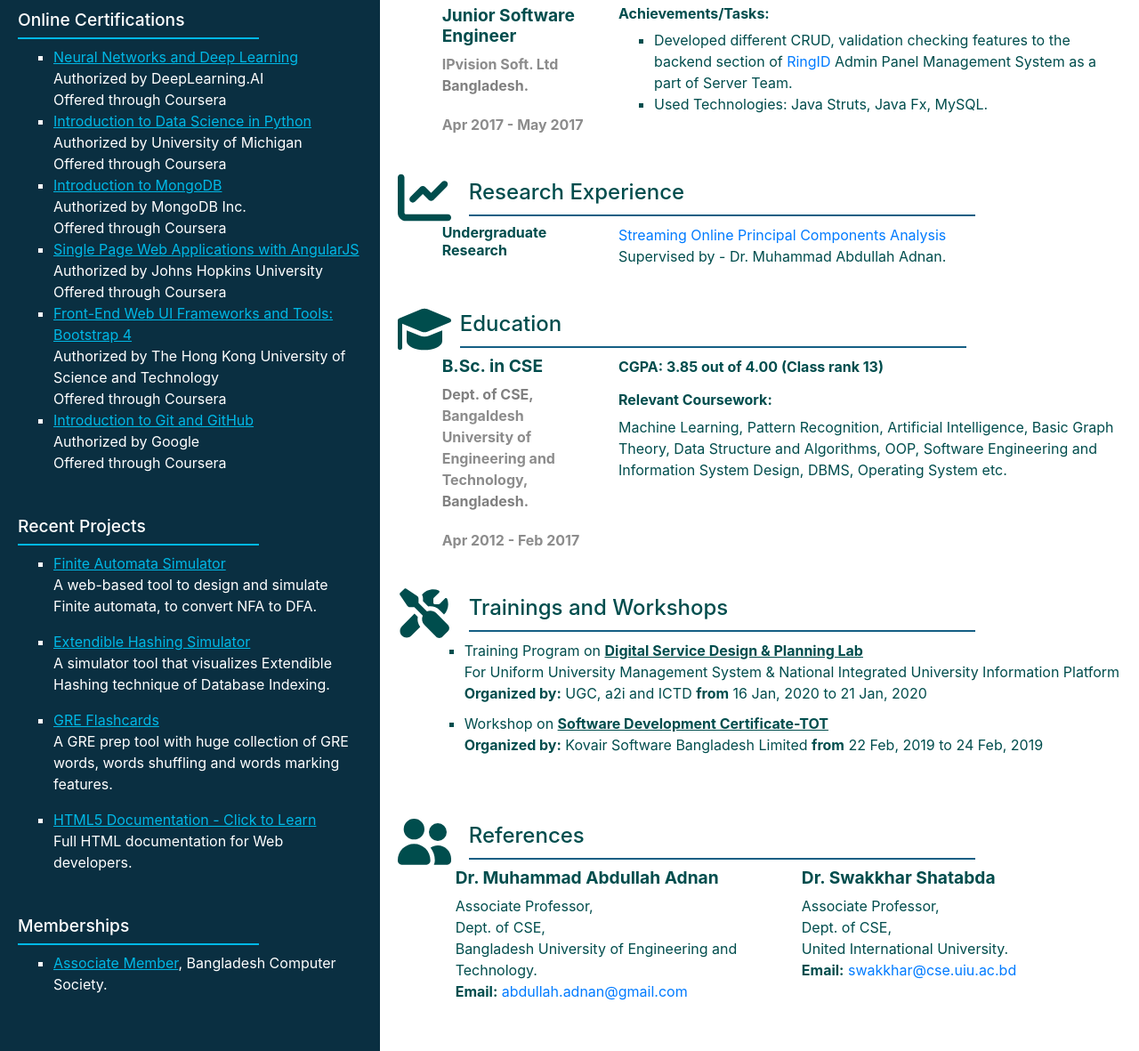
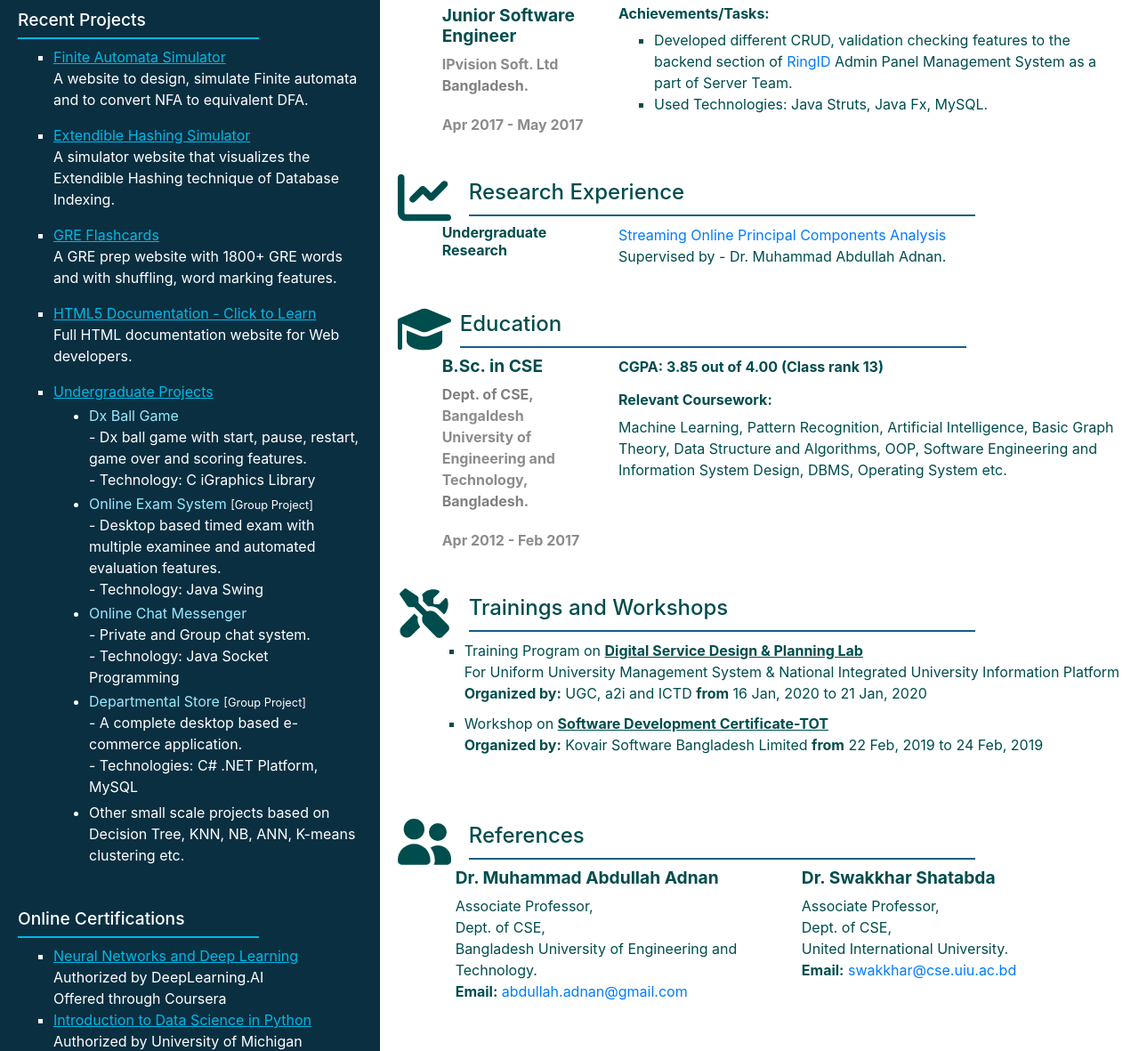
Before and after one commit to devimam/profile, a plain HTML site: page index.html in a window 1280 px wide. Shown: the part 631-1812 px from the top of the page at 89% size. Drawn offline with Linux system fonts and the light colour scheme.

Commit message:
Update index.html

```diff
--- a/index.html
+++ b/index.html
@@ -46,6 +46,25 @@
                         </ul>
                     </div>
 
+                    <div class="proj">
+                        <h2 class="section">Recent Projects</h2>
+                        <ul class="member">
+                            <li><a href="https://devimam.github.io/automata/">Finite Automata Simulator</a><br><p>A website to design, simulate Finite automata and to convert NFA to equivalent DFA.</p></li>
+                            <li><a href="https://devimam.github.io/exhash/">Extendible Hashing Simulator</a><br><p>A simulator website that visualizes the Extendible Hashing technique of Database Indexing.</p></li>
+							<li><a href="https://devimam.github.io/gre/">GRE Flashcards</a><br><p>A GRE prep website with 1800+ GRE words and with shuffling, word marking features.</p></li>
+                            <li><a href="https://devimam.github.io/html/">HTML5 Documentation - Click to Learn</a><br><p>Full HTML documentation website for Web developers.</p></li>
+                            <li><a href="https://github.com/devimam/undergrad_projects">Undergraduate Projects</a>
+                                <ul style="list-style-type: disc">
+                                    <li style='margin-top:3px;'><span style="color:#99ebff;">Dx Ball Game</span><br/>- Dx ball game with start, pause, restart, game over and scoring features.<br/>- Technology: C iGraphics Library</li>
+                                    <li style='margin-top:3px;'><span style="color:#99ebff;">Online Exam System</span> <small>[Group Project]</small><br/>- Desktop based timed exam with multiple examinee and automated evaluation features.<br/>- Technology: Java Swing</li>
+                                    <li style='margin-top:3px;'><span style="color:#99ebff;">Online Chat Messenger</span><br/>- Private and Group chat system.<br>- Technology: Java Socket Programming</li>
+                                    <li style='margin-top:3px;'><span style="color:#99ebff;">Departmental Store</span> <small>[Group Project]</small><br/>- A complete desktop based e-commerce application.<br>- Technologies: C# .NET Platform, MySQL</li>
+                                    <li style='margin-top:5px;'>Other small scale projects based on Decision Tree, KNN, NB, ANN, K-means clustering etc.</li>
+                                </ul>
+                            </li>
+                        </ul>
+                    </div>
+
                     <div class="leftsection">
                         <h2 class="section">Online Certifications</h2>
                         <ul class="member">
@@ -58,15 +77,7 @@
                         </ul>
                     </div>
 
-                    <div class="proj">
-                        <h2 class="section">Recent Projects</h2>
-                        <ul class="member">
-                            <li><a href="https://devimam.github.io/automata/">Finite Automata Simulator</a><br><p>A web-based tool to design and simulate Finite automata, to convert NFA to DFA.</p></li>
-                            <li><a href="https://devimam.github.io/exhash/">Extendible Hashing Simulator</a><br><p>A simulator tool that visualizes Extendible Hashing technique of Database Indexing.</p></li>
-							<li><a href="https://devimam.github.io/gre/">GRE Flashcards</a><br><p>A GRE prep tool with huge collection of GRE words, words shuffling and words marking features.</p></li>
-                            <li><a href="https://devimam.github.io/html/">HTML5 Documentation - Click to Learn</a><br><p>Full HTML documentation for Web developers.</p></li>
-                        </ul>
-                    </div>
+
 
                     <div class="leftsection">
                         <h2 class="section">Memberships</h2>
```
